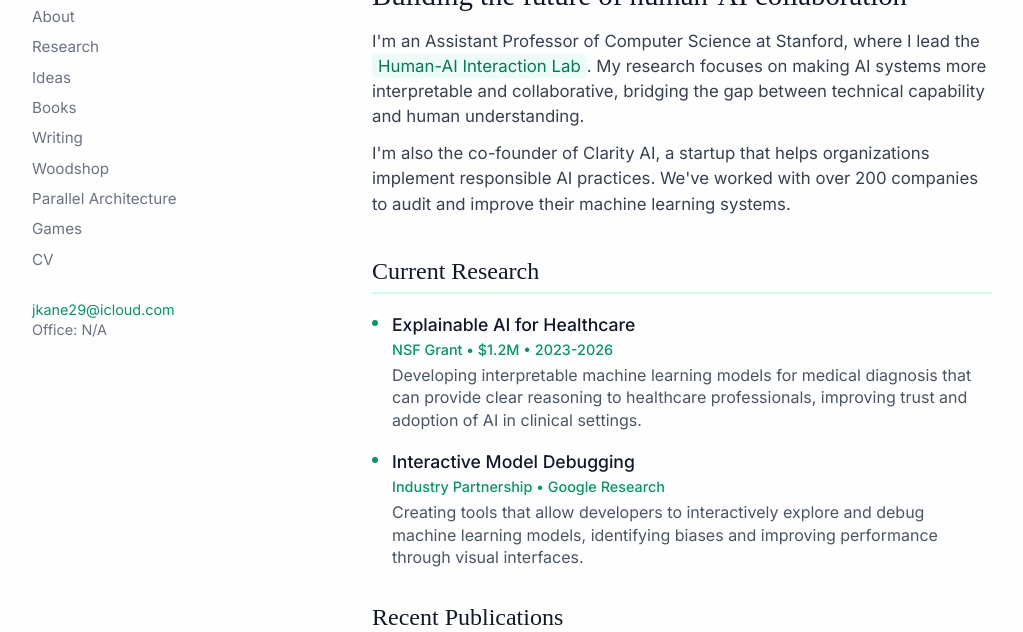
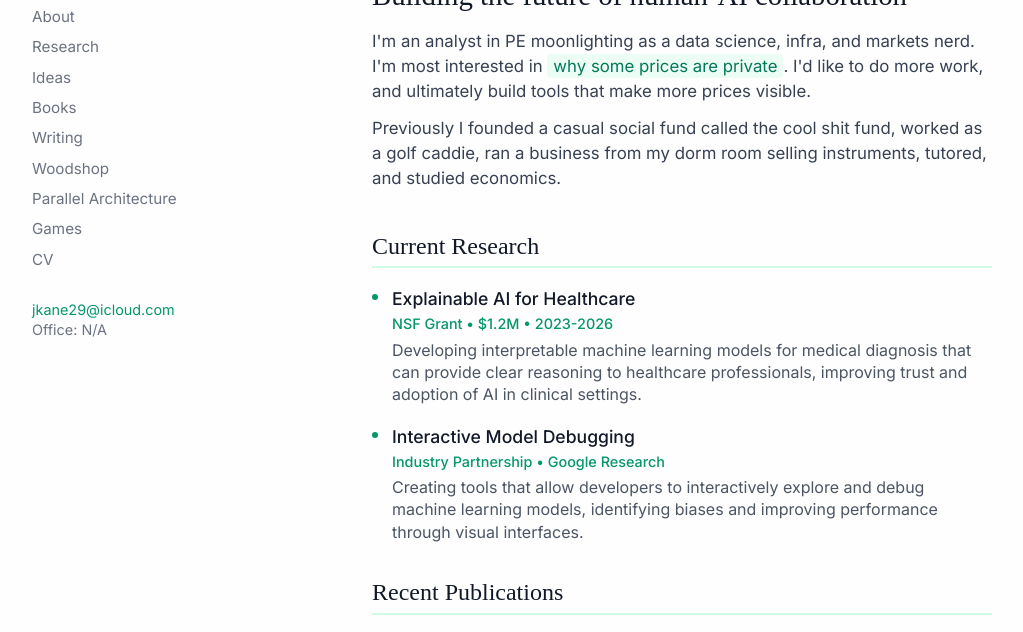
Before and after one commit to jkane-29/jkane-29.github.io, a plain HTML site: page index.html in a window 1280 px wide. Shown: the part 102-734 px from the top of the page, without its empty margins (128-1151 px from the left). Drawn offline with Linux system fonts and the light colour scheme; a web font is replaced by a local one.

Commit message:
Update index.html

```diff
--- a/index.html
+++ b/index.html
@@ -223,15 +223,14 @@
             <section class="intro">
                 <h1>Building the future of human-AI collaboration</h1>
                 <p>
-                    I'm an Assistant Professor of Computer Science at Stanford, where I lead the
-                    <span class="highlight">Human-AI Interaction Lab</span>. My research focuses on making
-                    AI systems more interpretable and collaborative, bridging the gap between technical
-                    capability and human understanding.
+                    I'm an analyst in PE moonlighting as a data science, infra, and markets nerd. I'm most
+                    interested in <span class="highlight">why some prices are private</span>. I'd like to
+                    do more work, and ultimately build tools that make more prices visible.
                 </p>
                 <p>
-                    I'm also the co-founder of Clarity AI, a startup that helps organizations implement
-                    responsible AI practices. We've worked with over 200 companies to audit and improve
-                    their machine learning systems.
+                    Previously I founded a casual social fund called the cool shit fund, worked as a golf
+                    caddie, ran a business from my dorm room selling instruments, tutored, and studied
+                    economics.
                 </p>
             </section>
 
```
